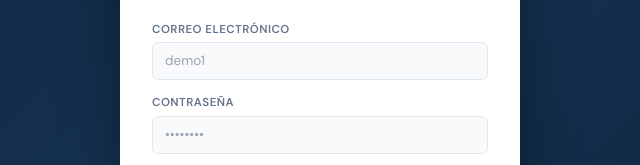
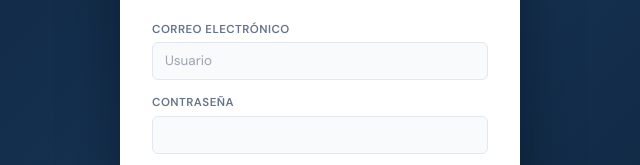
Before and after one commit to rmconsultingventas-sudo/DEMO-CMMS, a plain HTML site: page index.html in a window 1280 px wide. Shown: the part 349-514 px from the top of the page, 320-960 px from the left. Drawn offline with nearby package versions, Linux system fonts and the light colour scheme; a web font is replaced by a local one.

Commit message:
Update index.html

```diff
--- a/index.html
+++ b/index.html
@@ -193,11 +193,11 @@ textarea.finput{resize:vertical;min-height:80px}
       <p style="font-size:12.5px;color:#94A3B8;margin-bottom:24px">Sistema de Gestión de Mantenimiento</p>
       <div style="margin-bottom:14px">
         <label class="flabel">Correo electrónico</label>
-        <input type="text" id="login-email" class="finput" value="" placeholder="demo1">
+        <input type="text" id="login-email" class="finput" value="" placeholder="Usuario">
       </div>
       <div style="margin-bottom:8px">
         <label class="flabel">Contraseña</label>
-        <input type="password" id="login-pass" class="finput" value="" placeholder="••••••••">
+        <input type="password" id="login-pass" class="finput" value="" placeholder="">
       </div>
       <div id="login-err" style="display:none;color:#EF4444;font-size:13px;margin-bottom:10px;padding:8px;background:#FEF2F2;border-radius:6px">⚠ Credenciales incorrectas.</div>
       <button onclick="doLogin()" class="btn btn-amber" style="width:100%;padding:12px;font-size:15px;letter-spacing:.05em;justify-content:center;margin-top:6px;font-family:'Barlow Condensed',sans-serif">INGRESAR AL SISTEMA</button>
```
